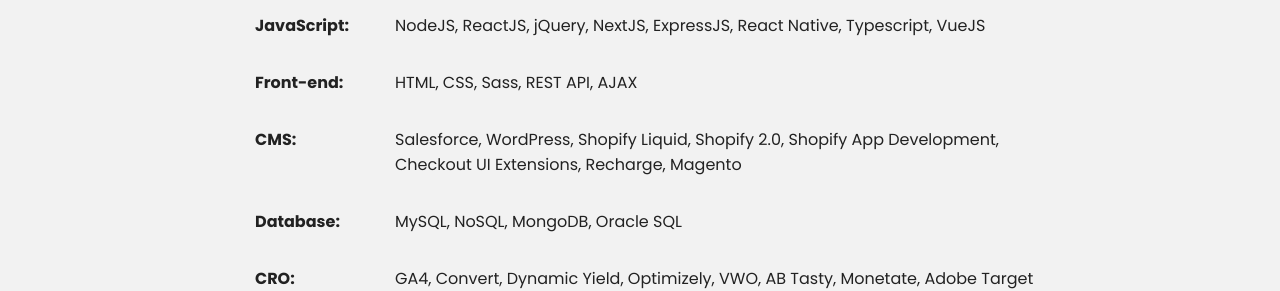
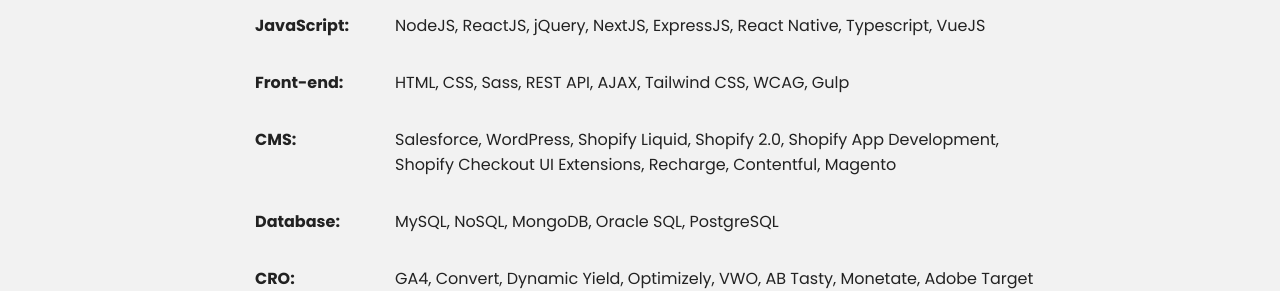
Before and after one commit to hooleymcknight/hooleymcknight.com, a Next.js app in the folder hooleymcknight-reacts/: page /resume in a window 1280 px wide. Shown: the part 300-591 px from the top of the page. Built offline with nearby package versions, Linux system fonts and the light colour scheme.

Commit message:
resume updates

```diff
--- a/hooleymcknight-reacts/components/index/resumeSection.js
+++ b/hooleymcknight-reacts/components/index/resumeSection.js
@@ -14,7 +14,7 @@
         </a>
       </Link>
 
-      <a href="/HollyPhillips_Resume.pdf" download tabIndex="0">
+      <a href="/HollyMPhillips_Resume.pdf" download tabIndex="0">
         <span>Download PDF Here</span>
         <FontAwesomeIcon icon={faFileDownload} />
       </a>
--- a/hooleymcknight-reacts/components/resumePage/resume_data.json
+++ b/hooleymcknight-reacts/components/resumePage/resume_data.json
@@ -117,13 +117,13 @@
       "NodeJS", "ReactJS", "jQuery", "NextJS", "ExpressJS", "React Native", "Typescript", "VueJS"
     ],
     "Front-end": [
-      "HTML", "CSS", "Sass", "REST API", "AJAX"
+      "HTML", "CSS", "Sass", "REST API", "AJAX", "Tailwind CSS", "WCAG", "Gulp"
     ],
     "CMS": [
-      "Salesforce", "WordPress", "Shopify Liquid", "Shopify 2.0", "Shopify App Development", "Checkout UI Extensions", "Recharge", "Magento"
+      "Salesforce", "WordPress", "Shopify Liquid", "Shopify 2.0", "Shopify App Development", "Shopify Checkout UI Extensions", "Recharge", "Contentful", "Magento"
     ],
     "Database": [
-      "MySQL", "NoSQL", "MongoDB", "Oracle SQL"
+      "MySQL", "NoSQL", "MongoDB", "Oracle SQL", "PostgreSQL"
     ],
     "CRO": [
       "GA4", "Convert", "Dynamic Yield", "Optimizely", "VWO", "AB Tasty", "Monetate", "Adobe Target"
--- a/hooleymcknight-reacts/pages/resume.js
+++ b/hooleymcknight-reacts/pages/resume.js
@@ -17,9 +17,9 @@
 
       <ResumeContent className={styles.resume} />
 
-      <a href="../HollyPhillips_Resume.pdf" download className={styles.floatingDownload}>
+      <a href="../HollyMPhillips_Resume.pdf" download className={styles.floatingDownload}>
         <FontAwesomeIcon icon={faFileDownload} />
-        Download PDF here
+        Download PDF&nbsp;here
       </a>
 
     </Layout>
```
